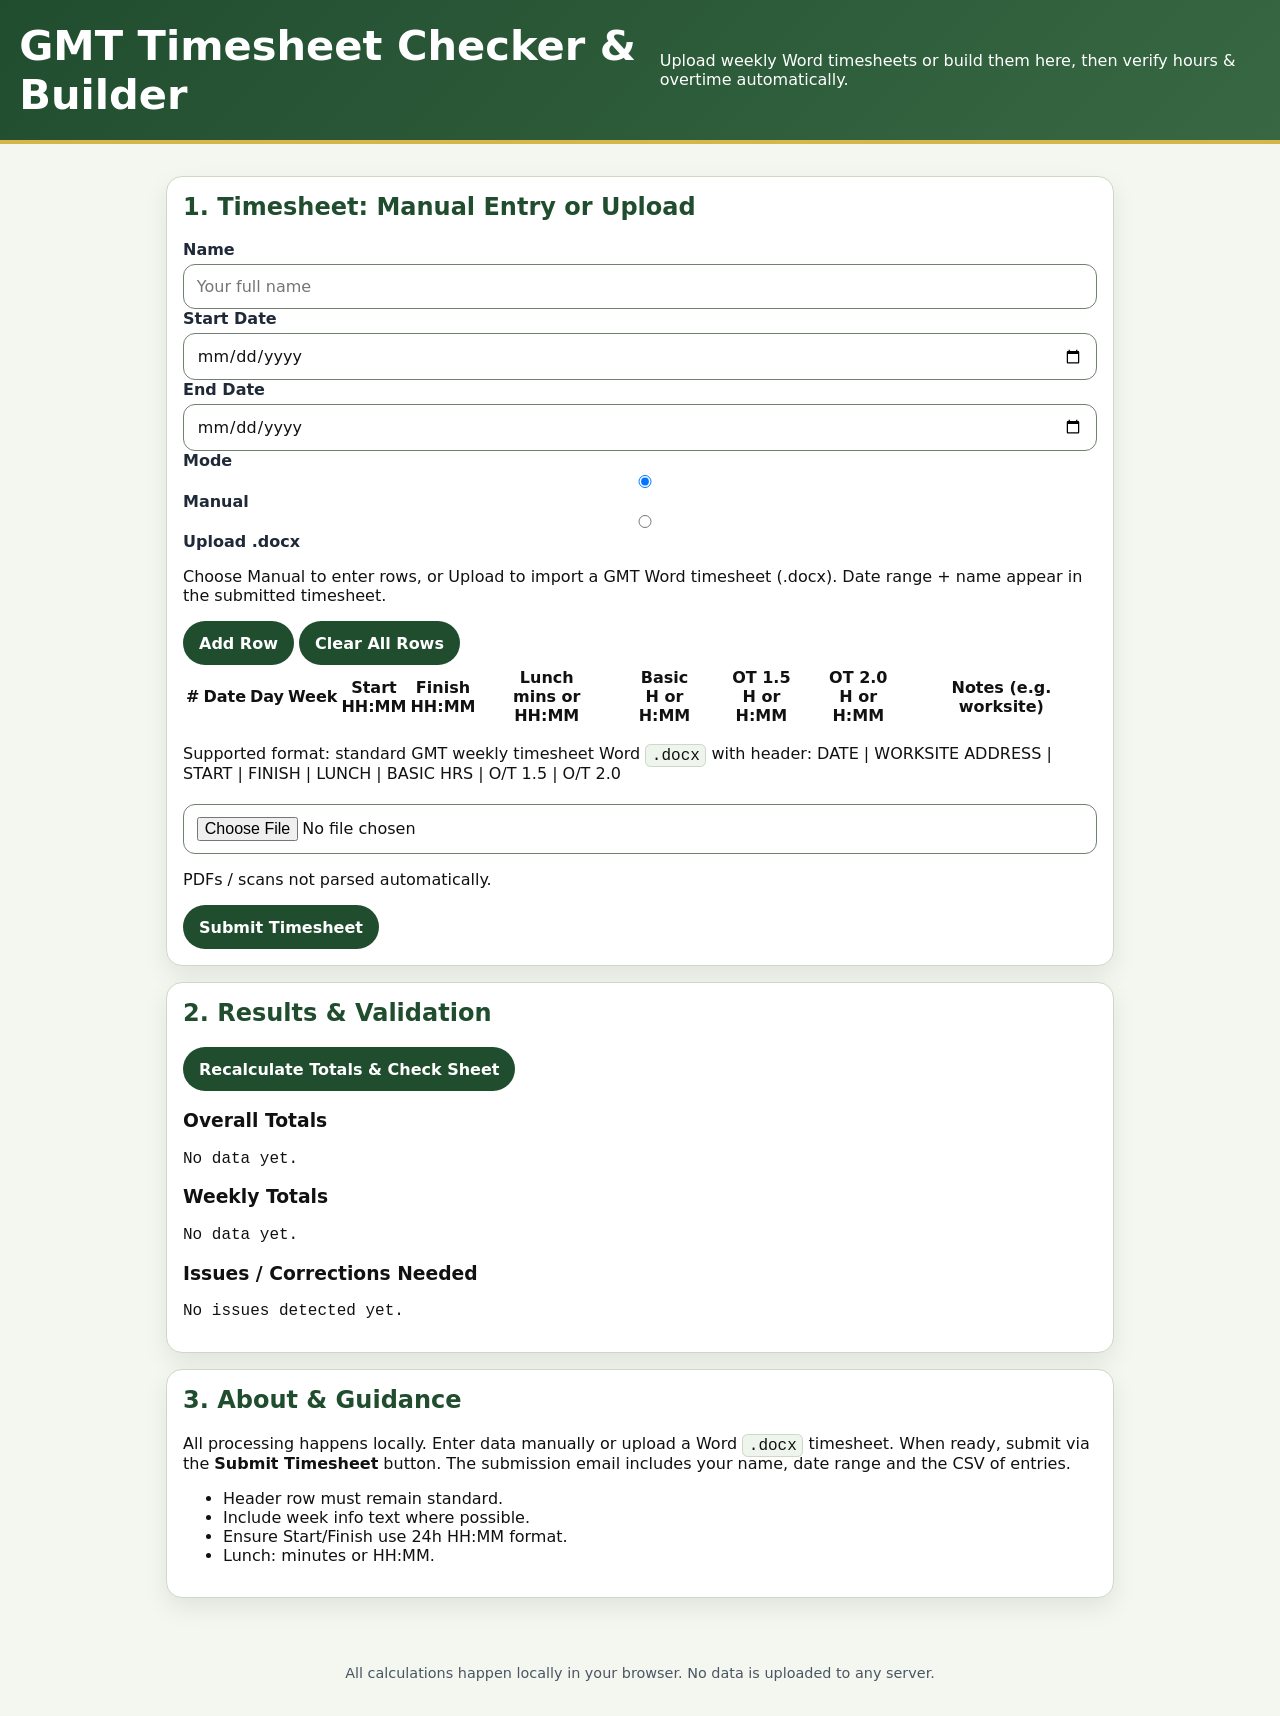
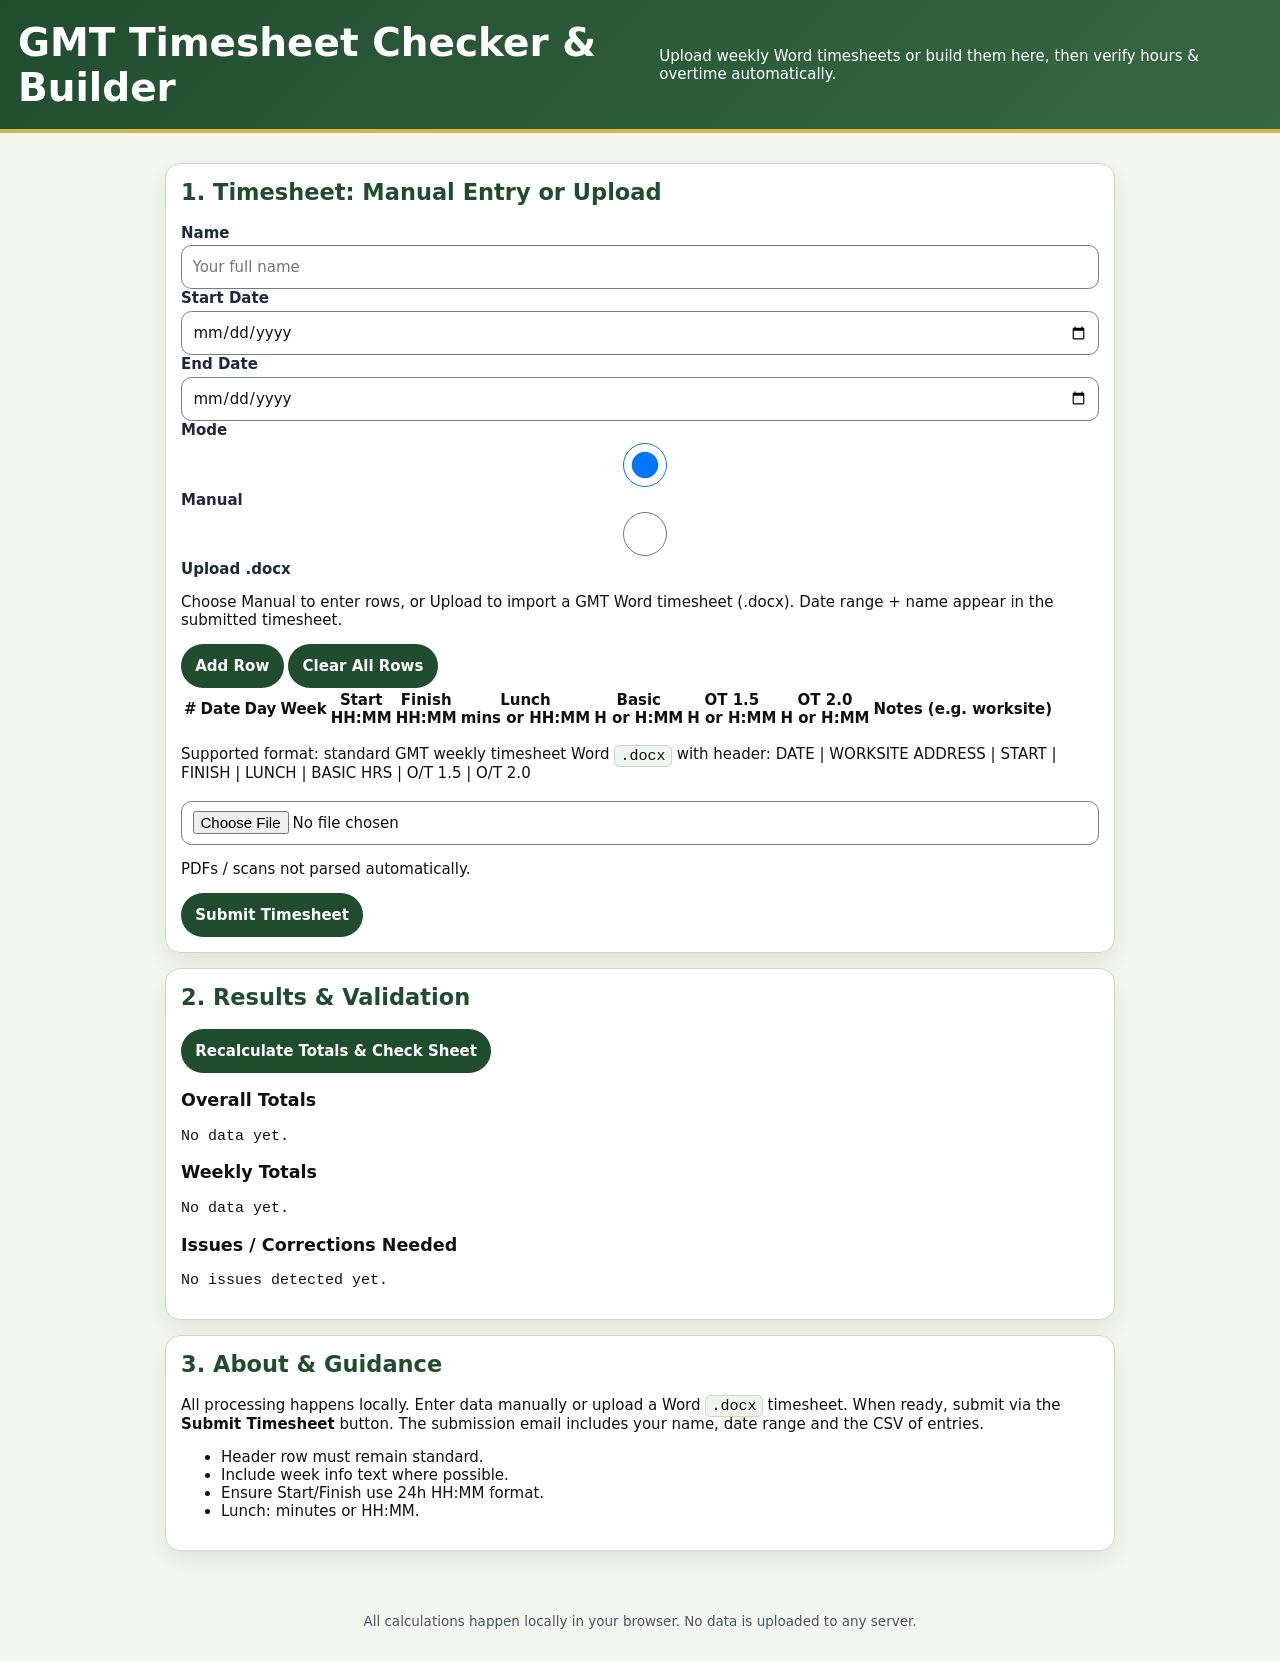

Clean up mobile day card layout

--- a/styles.css
+++ b/styles.css
@@ -13,7 +13,7 @@
 }
 
 * { box-sizing: border-box; }
-html { font-size: 16px; }
+html { font-size: 15px; }
 body {
   margin: 0;
   font-family: system-ui, -apple-system, BlinkMacSystemFont, "Segoe UI", sans-serif;
@@ -56,23 +56,26 @@ body {
 }
 .card h2, .summary-card h2 { margin-top: 0; color: var(--green); }
 .notice { background: #fff7c7; border: 1px solid var(--gold); border-radius: .8rem; padding: .85rem; }
-.form-grid { display: grid; grid-template-columns: repeat(auto-fit, minmax(210px, 1fr)); gap: .8rem; }
+.form-grid { display: grid; grid-template-columns: repeat(auto-fit, minmax(210px, 1fr)); gap: .75rem; }
+.compact-grid { grid-template-columns: repeat(auto-fit, minmax(155px, 1fr)); }
 label { display: block; font-weight: 800; color: #1f2937; }
 input, textarea, select {
   width: 100%;
-  margin-top: .3rem;
-  padding: .75rem .8rem;
+  margin-top: .25rem;
+  padding: .62rem .7rem;
   border: 1px solid #71806f;
-  border-radius: .75rem;
+  border-radius: .7rem;
   font: inherit;
   background: #fff;
   color: var(--ink);
+  min-height: 44px;
 }
+input[type="date"], input[type="time"] { min-width: 0; }
 textarea { resize: vertical; }
 button, .button {
   border: none;
   border-radius: 999px;
-  padding: .75rem 1rem;
+  padding: .7rem .95rem;
   font: inherit;
   font-weight: 900;
   cursor: pointer;
@@ -87,6 +90,17 @@ button:focus-visible, a:focus-visible, input:focus-visible, textarea:focus-visib
   outline: 3px solid var(--focus);
   outline-offset: 3px;
 }
+.sr-only {
+  position: absolute;
+  width: 1px;
+  height: 1px;
+  padding: 0;
+  margin: -1px;
+  overflow: hidden;
+  clip: rect(0, 0, 0, 0);
+  white-space: nowrap;
+  border: 0;
+}
 .section-heading {
   display: flex;
   align-items: center;
@@ -96,40 +110,106 @@ button:focus-visible, a:focus-visible, input:focus-visible, textarea:focus-visib
 }
 .section-heading h2 { margin-bottom: .2rem; }
 .section-heading p { margin: 0; color: var(--muted); }
-.round-btn { width: 3.4rem; height: 3.4rem; font-size: 2rem; padding: 0; }
-.days-container { display: grid; gap: 1rem; }
+.round-btn { width: 3.4rem; height: 3.4rem; font-size: 2rem; padding: 0; flex: 0 0 3.4rem; }
+.days-container { display: grid; gap: .85rem; }
 .day-card {
   border: 1px solid var(--line);
   background: #fbfdf9;
   border-radius: 1rem;
-  padding: 1rem;
+  padding: .85rem;
+  transition: box-shadow .15s ease, transform .15s ease;
 }
-.day-card-header { display: flex; justify-content: space-between; align-items: center; gap: 1rem; }
-.day-card h3 { margin: 0; color: var(--green); }
-.icon-btn { background: #f4ebe8; color: var(--danger); border: 1px solid var(--danger); padding: .55rem .8rem; }
-.toggle-row { display: grid; grid-template-columns: repeat(auto-fit, minmax(180px, 1fr)); gap: .65rem; margin: .85rem 0; }
+.day-card:focus-within { box-shadow: 0 0 0 3px rgba(33,77,47,.18); }
+.day-card-header {
+  display: grid;
+  grid-template-columns: auto 1fr auto;
+  align-items: center;
+  gap: .65rem;
+}
+.day-title-block { min-width: 0; }
+.day-card h3 { margin: 0; color: var(--green); font-size: 1.2rem; }
+.day-mini-summary {
+  margin: .15rem 0 0;
+  color: var(--muted);
+  font-size: .86rem;
+  white-space: nowrap;
+  overflow: hidden;
+  text-overflow: ellipsis;
+}
+.collapse-day {
+  width: 2.55rem;
+  height: 2.55rem;
+  min-height: 2.55rem;
+  padding: 0;
+  border-radius: 999px;
+  border: 1px solid var(--green);
+  background: #eaf3e7;
+  color: var(--green);
+  font-size: 1.45rem;
+  line-height: 1;
+}
+.icon-btn { background: #f4ebe8; color: var(--danger); border: 1px solid var(--danger); padding: .48rem .72rem; min-height: 40px; }
+.day-card-body { margin-top: .85rem; display: grid; gap: .75rem; }
+.day-card.is-collapsed .day-card-body { display: none; }
+.day-card.is-collapsed { padding-bottom: .65rem; }
+.toggle-row { display: grid; grid-template-columns: repeat(auto-fit, minmax(170px, 1fr)); gap: .55rem; margin: 0; }
 .check-card {
   display: flex;
   align-items: center;
   gap: .6rem;
-  padding: .75rem;
+  padding: .65rem;
   border: 1px solid var(--line);
   border-radius: .8rem;
   background: #fff;
 }
-.check-card input { width: auto; margin: 0; }
+.check-card input { width: 1.45rem; min-height: auto; height: 1.45rem; margin: 0; flex: 0 0 1.45rem; }
+.file-pick input[type="file"] {
+  position: absolute;
+  inline-size: 1px;
+  block-size: 1px;
+  opacity: 0;
+  pointer-events: none;
+}
+.file-control {
+  display: flex;
+  align-items: center;
+  gap: .5rem;
+  min-height: 44px;
+  margin-top: .25rem;
+  padding: .42rem .5rem;
+  border: 1px solid #71806f;
+  border-radius: .7rem;
+  background: #fff;
+  overflow: hidden;
+}
+.file-button {
+  flex: 0 0 auto;
+  border-radius: 999px;
+  background: #e9ecef;
+  color: #111;
+  padding: .38rem .72rem;
+  font-weight: 800;
+}
+.file-name {
+  min-width: 0;
+  color: var(--muted);
+  overflow: hidden;
+  text-overflow: ellipsis;
+  white-space: nowrap;
+}
 .day-result {
   display: flex;
   flex-wrap: wrap;
-  gap: .45rem;
-  margin-top: .8rem;
-  font-size: .9rem;
+  gap: .38rem;
+  margin-top: .72rem;
+  font-size: .84rem;
 }
+.day-card.is-collapsed .day-result { margin-top: .55rem; }
 .pill, .day-result span {
   background: #eaf3e7;
   color: #10361c;
   border-radius: 999px;
-  padding: .35rem .65rem;
+  padding: .28rem .55rem;
   font-weight: 800;
 }
 .pill.bad { background: var(--danger-bg); color: var(--danger); }
@@ -146,14 +226,26 @@ button:focus-visible, a:focus-visible, input:focus-visible, textarea:focus-visib
 code { background: #eef5ec; border: 1px solid var(--line); padding: .1rem .35rem; border-radius: .35rem; }
 
 @media (max-width: 700px) {
-  .app-header { align-items: flex-start; flex-direction: column; }
+  html { font-size: 14px; }
+  .app-header { align-items: flex-start; flex-direction: column; padding: 1rem; }
   .header-actions { width: 100%; }
   .header-actions a { flex: 1; text-align: center; }
-  .app-main { padding: .65rem; }
-  .card, .summary-card, .day-card { border-radius: .85rem; padding: .85rem; }
-  .form-grid, .toggle-row { grid-template-columns: 1fr; }
-  .section-heading { align-items: flex-start; }
-  .round-btn { flex: 0 0 3.4rem; }
+  .app-main { padding: .55rem; }
+  .card, .summary-card { border-radius: .85rem; padding: .8rem; margin: .75rem 0; }
+  .day-card { border-radius: .85rem; padding: .7rem; }
+  .form-grid, .compact-grid, .toggle-row { grid-template-columns: 1fr; gap: .62rem; }
+  .section-heading { align-items: center; }
+  .section-heading h2 { font-size: 1.45rem; }
+  .round-btn { width: 3rem; height: 3rem; flex-basis: 3rem; font-size: 1.75rem; }
+  input, textarea, select { padding: .58rem .65rem; border-radius: .65rem; }
+  .day-card-header { gap: .5rem; grid-template-columns: auto minmax(0, 1fr) auto; }
+  .icon-btn { padding: .42rem .6rem; }
+  .day-card h3 { font-size: 1.1rem; }
+  .day-mini-summary { max-width: 100%; }
+  .day-result { font-size: .8rem; }
+  .summary-grid { grid-template-columns: repeat(2, minmax(0, 1fr)); gap: .55rem; }
+  .summary-grid div { padding: .65rem; }
+  .summary-grid span { font-size: 1.05rem; }
   .action-bar { flex-direction: column; }
   .action-bar button { width: 100%; }
 }
